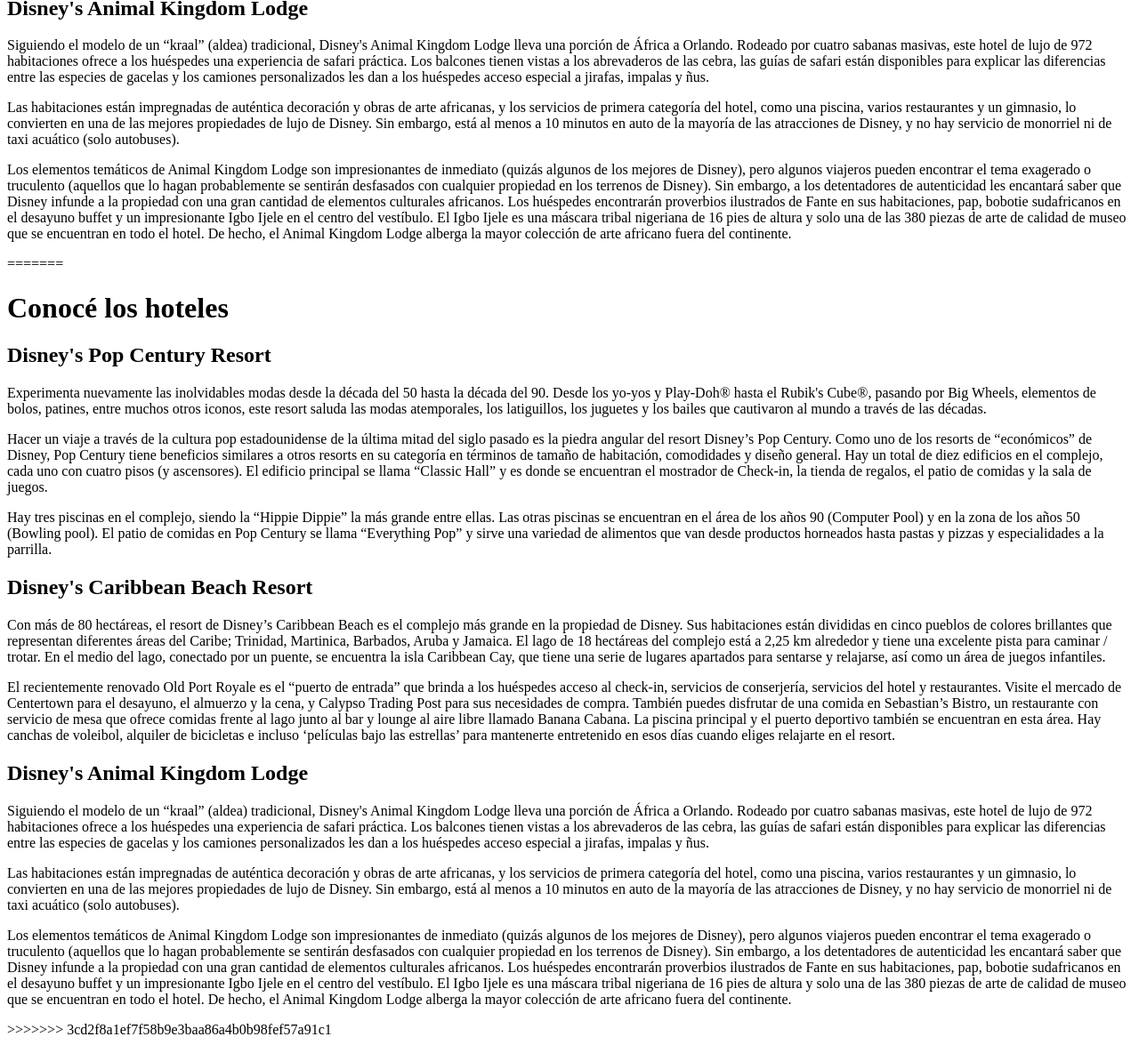
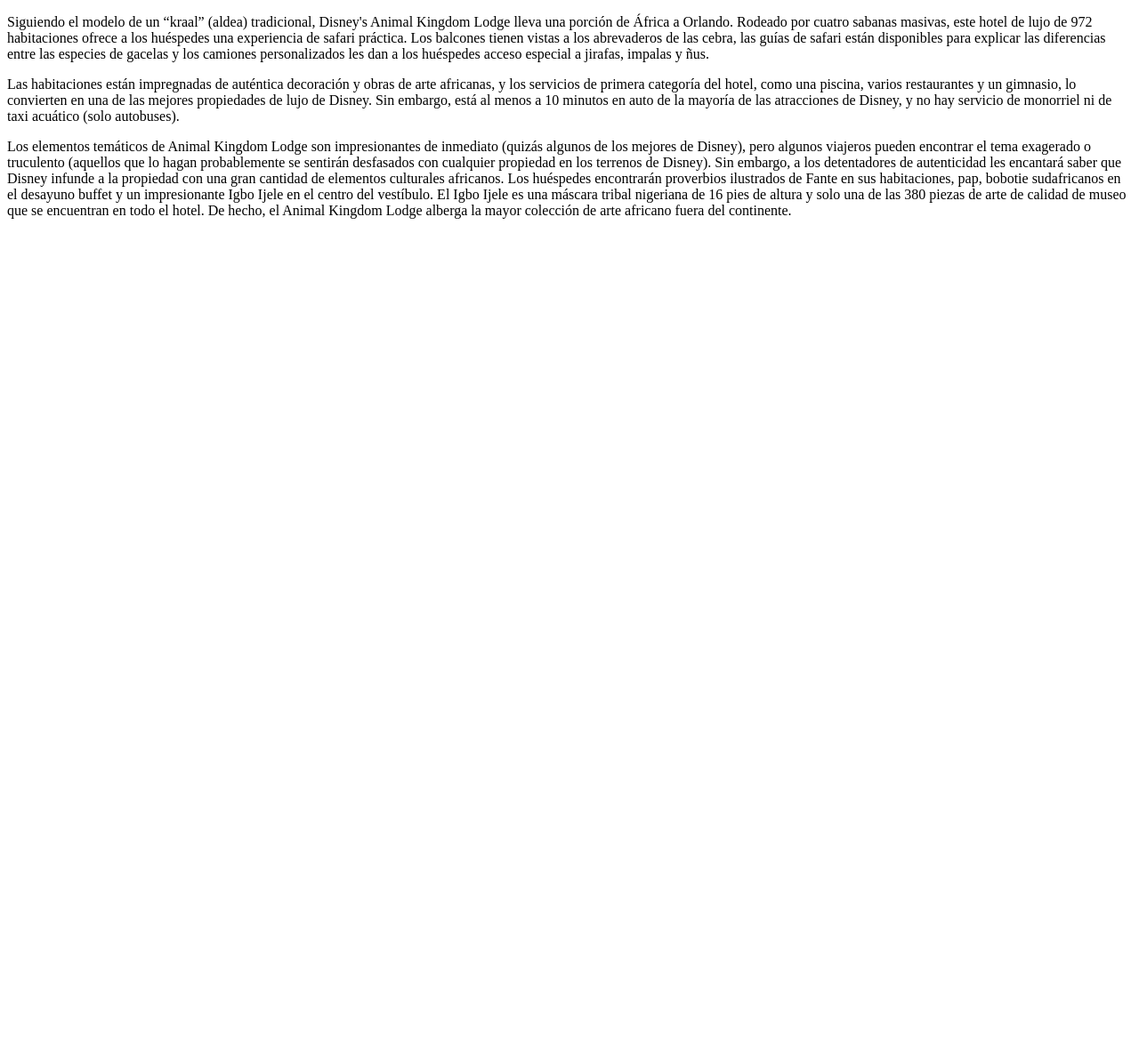
Before and after one commit to Eve2104/Practico-2, a plain HTML site: page Ejercicio_3/index.html in a window 1280 px wide. Shown: the part 580-1755 px from the top of the page at 89% size. After the commit the page ends 842 px from the top, so only its background shows below. Drawn offline with Linux system fonts and the light colour scheme.

Commit message:
actualizo

```diff
--- a/Ejercicio_3/index.html
+++ b/Ejercicio_3/index.html
@@ -1,4 +1,3 @@
-<<<<<<< HEAD
 <!DOCTYPE html>
 <html lang="en">
 <head>
@@ -77,58 +76,4 @@
     Animal Kingdom Lodge alberga la mayor colección de arte africano fuera del continente.
 </p>
 </body>
-=======
-<html>
-    <head>
-        <title> Habitaciones </title>
-    </head>
-    <body>
-        <h1>Conocé los hoteles </h1>
-        <h2> Disney's Pop Century Resort </h2>
-        <p>Experimenta nuevamente las inolvidables modas desde la década del 50 hasta la década del 90. Desde los yo-yos y
-            Play-Doh® hasta el Rubik's Cube®, pasando por Big Wheels, elementos de bolos, patines, entre muchos otros iconos,
-            este resort saluda las modas atemporales, los latiguillos, los juguetes y los bailes que cautivaron al mundo a
-            través de las décadas.</p>
-        <p>Hacer un viaje a través de la cultura pop estadounidense de la última mitad del siglo pasado es la piedra angular del
-        resort Disney’s Pop Century. Como uno de los resorts de “económicos” de Disney, Pop Century tiene beneficios similares a
-                otros resorts en su categoría en términos de tamaño de habitación, comodidades y diseño general. Hay un total de diez
-                edificios en el complejo, cada uno con cuatro pisos (y ascensores). El edificio principal se llama “Classic Hall” y es
-                donde se encuentran el mostrador de Check-in, la tienda de regalos, el patio de comidas y la sala de juegos.</p>
-        <p>Hay tres piscinas en el complejo, siendo la “Hippie Dippie” la más grande entre ellas. Las otras piscinas se encuentran
-            en el área de los años 90 (Computer Pool) y en la zona de los años 50 (Bowling pool). El patio de comidas en Pop
-            Century se llama “Everything Pop” y sirve una variedad de alimentos que van desde productos horneados hasta pastas y
-            pizzas y especialidades a la parrilla.</p>
-        <h2> Disney's Caribbean Beach Resort </h2>
-        <p>Con más de 80 hectáreas, el resort de Disney’s Caribbean Beach es el complejo más grande en la propiedad de Disney. Sus
-            habitaciones están divididas en cinco pueblos de colores brillantes que representan diferentes áreas del Caribe;
-            Trinidad, Martinica, Barbados, Aruba y Jamaica. El lago de 18 hectáreas del complejo está a 2,25 km alrededor y tiene una
-            excelente pista para caminar / trotar. En el medio del lago, conectado por un puente, se encuentra la isla Caribbean
-            Cay, que tiene una serie de lugares apartados para sentarse y relajarse, así como un área de juegos infantiles.</p>
-        <p>El recientemente renovado Old Port Royale es el “puerto de entrada” que brinda a los huéspedes acceso al check-in,
-            servicios de conserjería, servicios del hotel y restaurantes. Visite el mercado de Centertown para el desayuno, el
-            almuerzo y la cena, y Calypso Trading Post para sus necesidades de compra. También puedes disfrutar de una comida en
-            Sebastian’s Bistro, un restaurante con servicio de mesa que ofrece comidas frente al lago junto al bar y lounge al aire
-            libre llamado Banana Cabana. La piscina principal y el puerto deportivo también se encuentran en esta área. Hay canchas
-            de voleibol, alquiler de bicicletas e incluso ‘películas bajo las estrellas’ para mantenerte entretenido en esos días
-            cuando eliges relajarte en el resort.</p>
-        <h2>Disney's Animal Kingdom Lodge</h2>
-        <p>Siguiendo el modelo de un “kraal” (aldea) tradicional, Disney's Animal Kingdom Lodge lleva una porción de África a
-            Orlando. Rodeado por cuatro sabanas masivas, este hotel de lujo de 972 habitaciones ofrece a los huéspedes una
-            experiencia de safari práctica. Los balcones tienen vistas a los abrevaderos de las cebra, las guías de safari están
-            disponibles para explicar las diferencias entre las especies de gacelas y los camiones personalizados les dan a los
-            huéspedes acceso especial a jirafas, impalas y ñus.
-            </p>
-        <p>Las habitaciones están impregnadas de auténtica decoración y obras de arte africanas, y los servicios de primera categoría del hotel, como una piscina, varios restaurantes y un gimnasio,
-            lo convierten en una de las mejores propiedades de lujo de Disney. Sin embargo, está al menos a 10 minutos en auto
-            de la mayoría de las atracciones de Disney, y no hay servicio de monorriel ni de taxi acuático (solo autobuses).</p>
-        <p>Los elementos temáticos de Animal Kingdom Lodge son impresionantes de inmediato (quizás algunos de los mejores de
-            Disney), pero algunos viajeros pueden encontrar el tema exagerado o truculento (aquellos que lo hagan probablemente se
-            sentirán desfasados con cualquier propiedad en los terrenos de Disney). Sin embargo, a los detentadores de autenticidad
-            les encantará saber que Disney infunde a la propiedad con una gran cantidad de elementos culturales africanos. Los
-            huéspedes encontrarán proverbios ilustrados de Fante en sus habitaciones, pap, bobotie sudafricanos en el desayuno
-            buffet y un impresionante Igbo Ijele en el centro del vestíbulo. El Igbo Ijele es una máscara tribal nigeriana de 16
-            pies de altura y solo una de las 380 piezas de arte de calidad de museo que se encuentran en todo el hotel. De hecho, el
-            Animal Kingdom Lodge alberga la mayor colección de arte africano fuera del continente.</p>
-    </body>
->>>>>>> 3cd2f8a1ef7f58b9e3baa86a4b0b98fef57a91c1
 </html>
```
